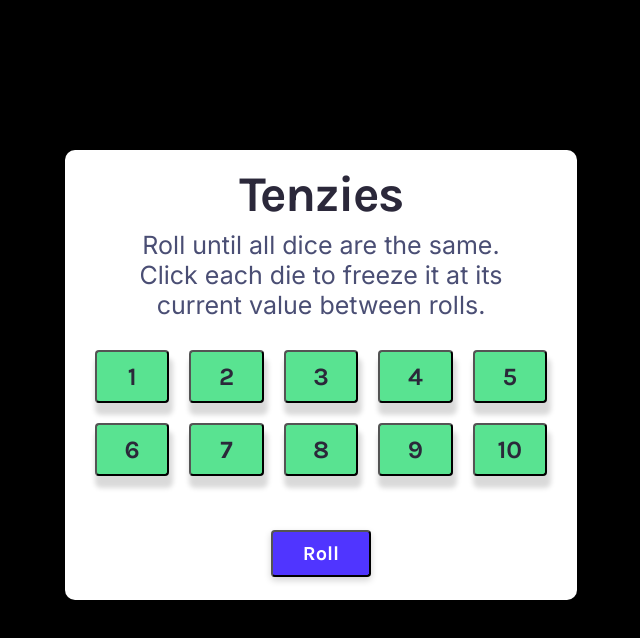
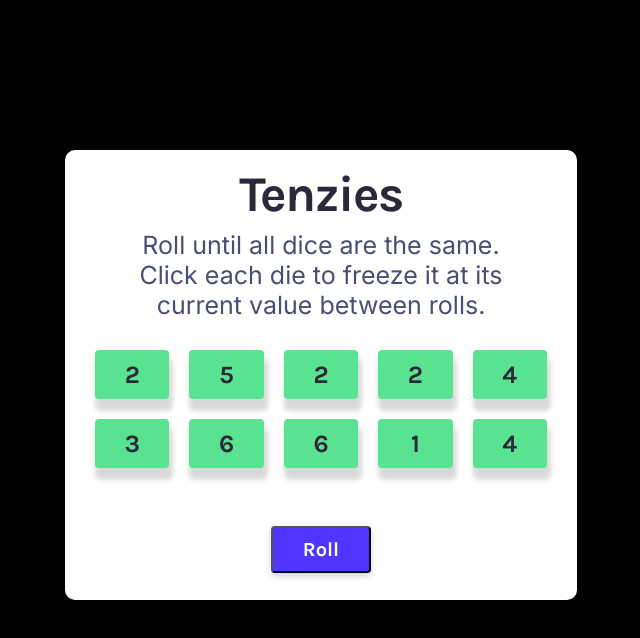
Before and after one commit to Cheeh1/tenzies-game, a React (Vite) app: page / in a window 1280 px wide. Shown: the top 638 px of the page, without its empty margins (319-959 px from the left). Built offline with nearby package versions, Linux system fonts and the light colour scheme.

Commit message:
adjustment in component
renamed the dice component to Die component for better identification and made a map of the array number after creating a function to generate the random dice numbers and initializing it with a state.

```diff
--- a/src/App.jsx
+++ b/src/App.jsx
@@ -1,7 +1,20 @@
+import React, { useState, UseState } from "react"
 import './App.css'
-import Dice from './Dice'
+import Die from './Die'
 
 const App = () => {
+
+ const [dice, setdice] = useState(allNewDice())
+
+  function allNewDice() {
+    const newDice = []
+    for (let i=0; i < 10; i++) {
+        newDice.push(Math.ceil(Math.random() * 6))
+    }
+    return newDice
+  }
+
+  const diceElements = dice.map((die, index) => <Die key={index} value={die} />)
 
   return (
     <>
@@ -11,7 +24,9 @@ const App = () => {
           <p className='game-text'>Roll until all dice are the same. Click each die to freeze it at its current value between rolls.</p>
         </div>
 
-      <Dice />
+        <div className="game-dice">
+          {diceElements}
+        </div>
 
         <button className='game-button'>Roll</button>
       </main>
--- a/src/Dice.jsx
+++ /dev/null
@@ -1,24 +0,0 @@
-import React from "react"
-
-const Dice = (props) => {
-
-    return (
-        <>
-            <main>
-                <div className="game-dice">
-                    <button className="die">1</button>
-                    <button className="die">2</button>
-                    <button className="die">3</button>
-                    <button className="die">4</button>
-                    <button className="die">5</button>
-                    <button className="die">6</button>
-                    <button className="die">7</button>
-                    <button className="die">8</button>
-                    <button className="die">9</button>
-                    <button className="die">10</button>
-                </div>
-            </main>
-        </>
-    )
-}
-export default Dice;
--- /dev/null
+++ b/src/Die.jsx
@@ -0,0 +1,15 @@
+import React from "react"
+
+const Die = (props) => {
+
+    return (
+        <>
+            <main>
+                <div>
+                    <h2 className="die">{props.value}</h2>
+                </div>
+            </main>
+        </>
+    )
+}
+export default Die;
```
Lines whose indentation alone changed are shown as unchanged.
